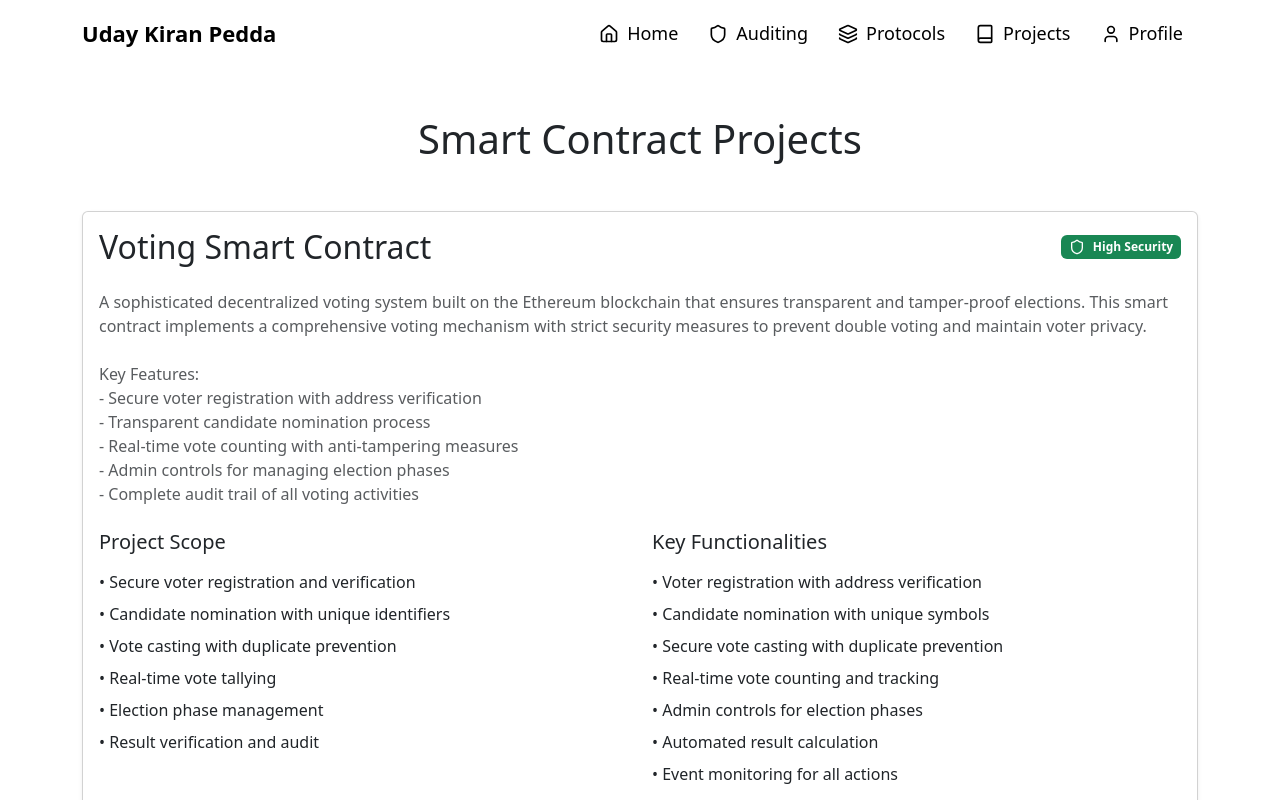
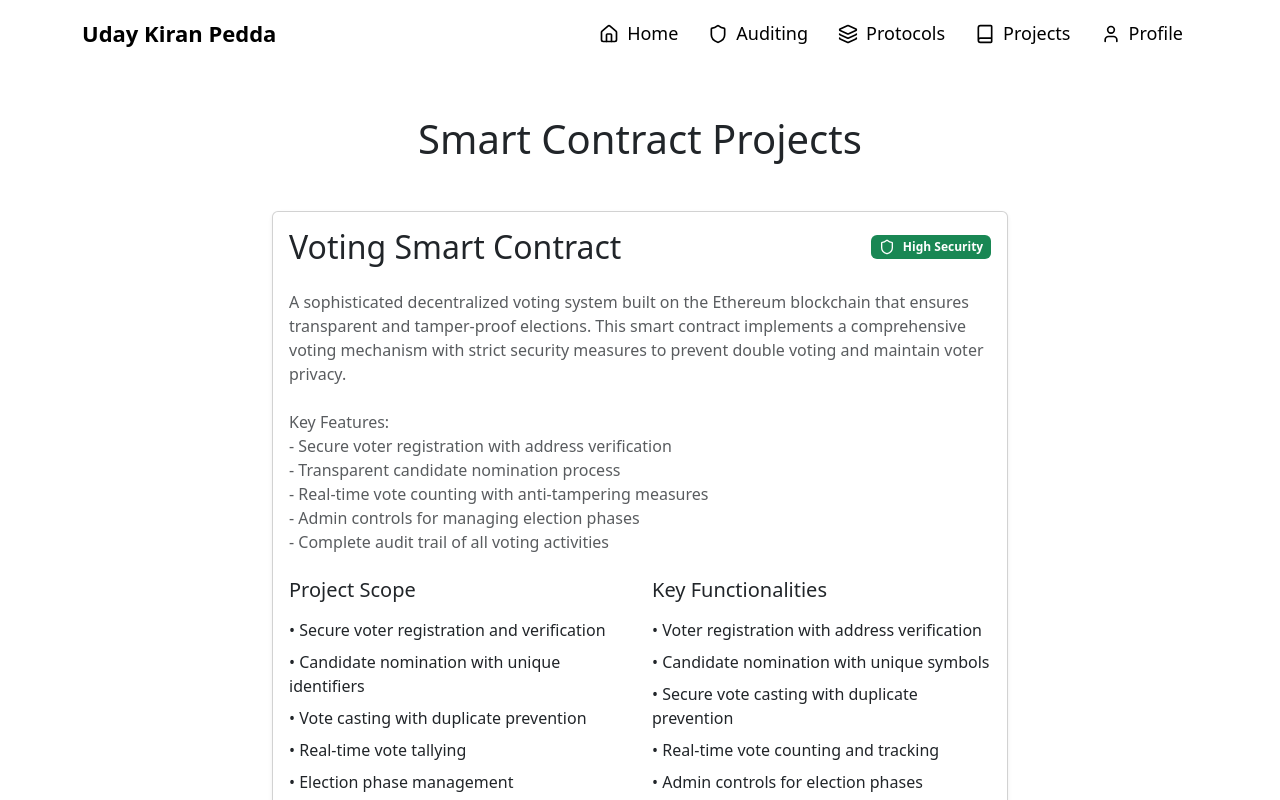
Before and after one commit to udaykiranhub/udaykiranpedda-blog, a React (Create React App) app in the folder client/: page /projects in a window 1280 px wide. Shown: the top 800 px of the page. Built offline with nearby package versions, Linux system fonts and the light colour scheme.

Commit message:
projects added

```diff
--- a/client/src/components/projects.js
+++ b/client/src/components/projects.js
@@ -786,7 +786,10 @@ function Projects() {
   }
 
   return (
+
       <Container className="py-5">
+        <Row className="justify-content-center">
+          <Col lg={8} md={10} sm={12}>
             <h1 className="text-center mb-5">Smart Contract Projects</h1>
 
             {currentProjects.map((project) => (
@@ -865,8 +868,11 @@ function Projects() {
                 />
               </Pagination>
             </div>
+          </Col>
+        </Row>
       </Container>
-  );
+
+  )
 }
 
 export default Projects;
```
Lines whose indentation alone changed are shown as unchanged.
